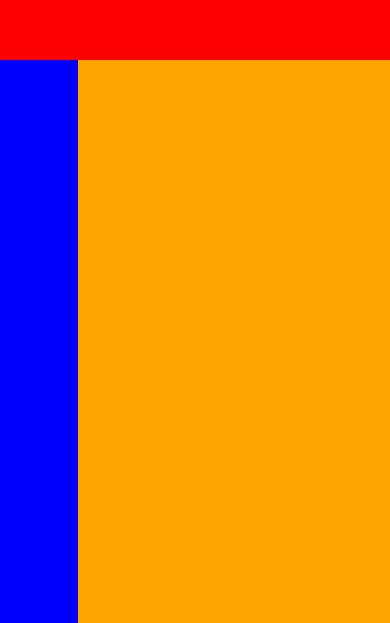
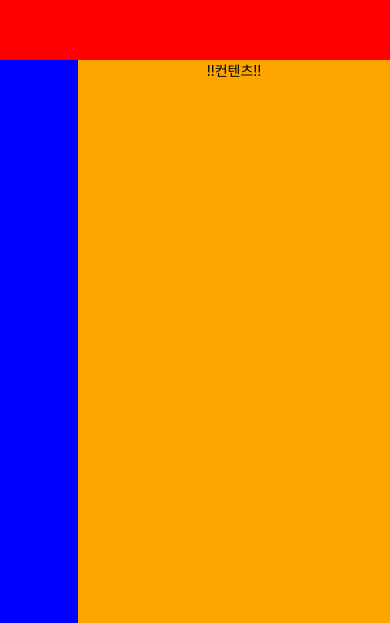
Before and after one commit to genie0320/firstExpoApp, a React Native app in the folder firstExpoApp/: screen / in a window 390 px wide. Shown: the part 221-844 px from the top of the page. Built offline with nearby package versions, Linux system fonts and the light colour scheme.

Commit message:
justifyContent

```diff
--- a/firstExpoApp/App.js
+++ b/firstExpoApp/App.js
@@ -12,7 +12,7 @@ export default function App() {
 
         </View>
         <View style={styles.innerTwo}>
-
+          <Text>!!컨텐츠!!</Text>
         </View>
 
       </View>
@@ -30,7 +30,7 @@ const styles = StyleSheet.create({
   },
   containerTwo:{
     flex:2,
-    flexDirection:"row", //column
+    flexDirection:"row",
     backgroundColor:"yellow"
   },
   innerOne: {
@@ -39,6 +39,10 @@ const styles = StyleSheet.create({
   },
   innerTwo: {
     flex:4,
+    justifyContent:"center", // flex-end, flex-start, center
+    // flex는 기본적으로 위에서 아래로 컨텐츠를 나열한다.
+    // 이걸 좌우로 바꿔주려면 direction을 주면 된다.
+    flexDirection:"row",
     backgroundColor:"orange"
   }
 });
```
